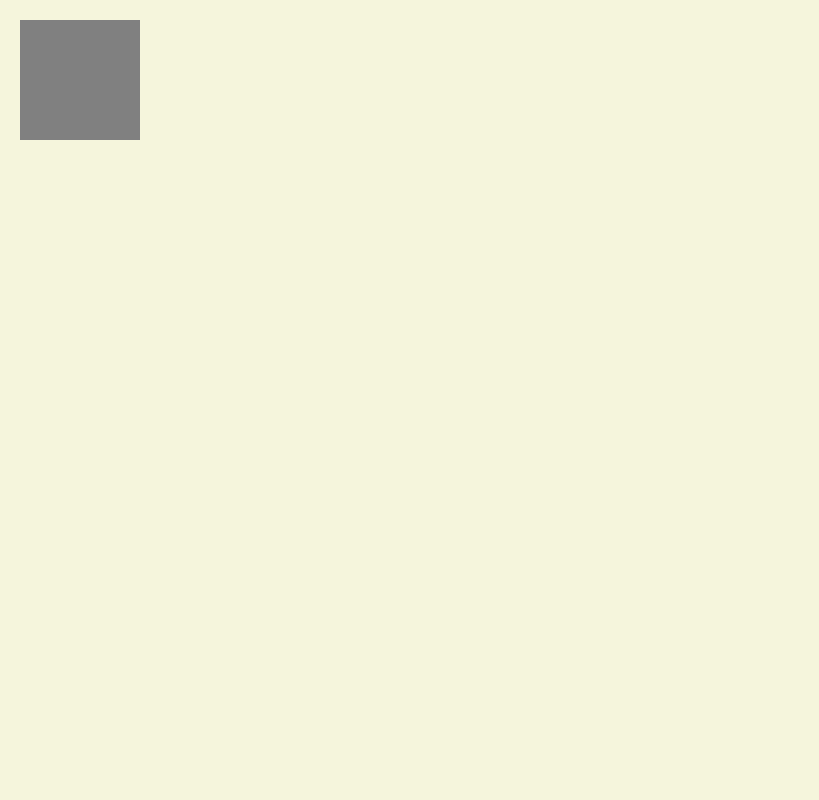
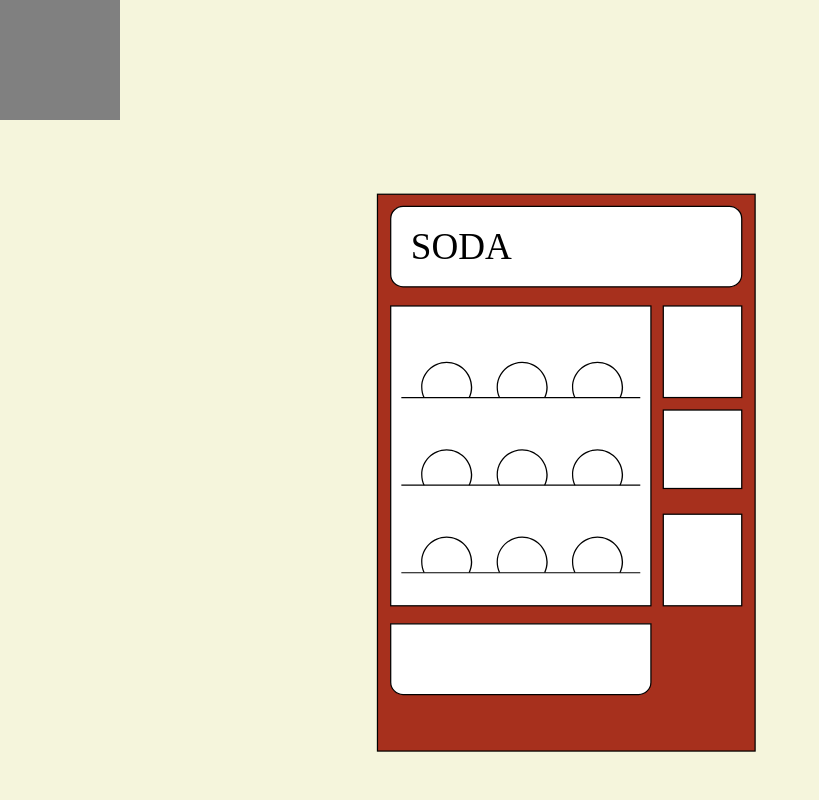
Before and after one commit to daffodilho/Lee_Ho_MusicMixer, a plain HTML site: page index.html in a window 1280 px wide. Shown: the top 800 px of the page, without its empty margins (0-819 px from the left). Drawn offline with Linux system fonts and the light colour scheme.

Commit message:
Dil and Yoon's layout

```diff
--- a/css/main.css
+++ b/css/main.css
@@ -14,8 +14,26 @@ main
     width: 120px;
     height: 120px;
     background-color: gray;
-
-    position: relative;
     top: 20px;
     left: 20px;
 }
+
+
+#machine
+{
+text-align: center;
+margin: 0 auto;
+margin-left: 300px;
+}
+
+
+
+#restart
+{
+ width: 120px;
+   height: 120px;
+   background-color: gray;
+
+   float: right;
+
+}
--- a/index.html
+++ b/index.html
@@ -13,6 +13,73 @@
     <main>
        <header>
            <div id="logo"></div>
+           <div id="machine"><svg version="1.1" id="Layer_1" xmlns="http://www.w3.org/2000/svg" xmlns:xlink="http://www.w3.org/1999/xlink" x="0px" y="0px"
+	 viewBox="0 0 792 612" style="enable-background:new 0 0 792 612;" xml:space="preserve">
+<style type="text/css">
+	.st0{fill:#A7301D;stroke:#000000;stroke-miterlimit:10;}
+	.st1{fill:#FFFFFF;stroke:#000000;stroke-miterlimit:10;}
+	.st2{font-family:'DINAlternate-Bold';}
+	.st3{font-size:30px;}
+	.st4{fill:none;stroke:#000000;stroke-miterlimit:10;}
+</style>
+<rect id="machine" x="62.6" y="60" class="st0" width="305.2" height="450"/>
+<rect x="73.3" y="150.3" class="st1" width="210.3" height="242.3"/>
+<path class="st1" d="M273.6,464.3H83.3c-5.5,0-10-4.5-10-10v-47.1h210.3v47.1C283.6,459.8,279.1,464.3,273.6,464.3z"/>
+<path class="st1" d="M347,69.8H83.3c-5.5,0-10,4.5-10,10v45c0,5.5,4.5,10,10,10H347c5.5,0,10-4.5,10-10v-45
+	C357,74.3,352.5,69.8,347,69.8z"/>
+<rect x="293.6" y="150.3" class="st1" width="63.4" height="74"/>
+<rect x="293.6" y="234.4" class="st1" width="63.4" height="63.4"/>
+<rect x="293.6" y="318.6" class="st1" width="63.4" height="74"/>
+<text transform="matrix(1 0 0 1 89.5447 112.0815)" class="st2 st3">SODA</text>
+<line class="st4" x1="81.9" y1="224.3" x2="275" y2="224.3"/>
+<line class="st4" x1="81.9" y1="295.1" x2="275" y2="295.1"/>
+<line class="st4" x1="81.9" y1="365.9" x2="275" y2="365.9"/>
+<g>
+	<path d="M118.5,195.3c-11.3,0-20.6,9.2-20.6,20.6c0,3,0.7,5.8,1.8,8.4c0.2,0,0.3,0.1,0.5,0.1c0.2,0,0.4-0.1,0.6-0.1
+		c-1.2-2.6-1.9-5.4-1.9-8.4c0-10.8,8.8-19.6,19.6-19.6s19.6,8.8,19.6,19.6c0,3-0.7,5.9-1.9,8.4c0.4,0,0.7,0,1.1,0.1
+		c1.2-2.6,1.9-5.5,1.9-8.5C139.1,204.5,129.9,195.3,118.5,195.3z"/>
+</g>
+<g>
+	<path d="M240.4,195.3c-11.3,0-20.6,9.2-20.6,20.6c0,3,0.7,5.8,1.8,8.4c0.2,0,0.3,0.1,0.5,0.1c0.2,0,0.4-0.1,0.6-0.1
+		c-1.2-2.6-1.9-5.4-1.9-8.4c0-10.8,8.8-19.6,19.6-19.6s19.6,8.8,19.6,19.6c0,3-0.7,5.9-1.9,8.4c0.4,0,0.7,0,1.1,0.1
+		c1.2-2.6,1.9-5.5,1.9-8.5C261,204.5,251.8,195.3,240.4,195.3z"/>
+</g>
+<g>
+	<path d="M179.5,195.3c-11.3,0-20.6,9.2-20.6,20.6c0,3,0.7,5.8,1.8,8.4c0.2,0,0.3,0.1,0.5,0.1c0.2,0,0.4-0.1,0.6-0.1
+		c-1.2-2.6-1.9-5.4-1.9-8.4c0-10.8,8.8-19.6,19.6-19.6s19.6,8.8,19.6,19.6c0,3-0.7,5.9-1.9,8.4c0.4,0,0.7,0,1.1,0.1
+		c1.2-2.6,1.9-5.5,1.9-8.5C200.1,204.5,190.8,195.3,179.5,195.3z"/>
+</g>
+<g>
+	<path d="M118.5,266.1c-11.3,0-20.6,9.2-20.6,20.6c0,3,0.7,5.8,1.8,8.4c0.2,0,0.3,0.1,0.5,0.1c0.2,0,0.4-0.1,0.6-0.1
+		c-1.2-2.6-1.9-5.4-1.9-8.4c0-10.8,8.8-19.6,19.6-19.6s19.6,8.8,19.6,19.6c0,3-0.7,5.9-1.9,8.4c0.4,0,0.7,0,1.1,0.1
+		c1.2-2.6,1.9-5.5,1.9-8.5C139.1,275.4,129.9,266.1,118.5,266.1z"/>
+</g>
+<g>
+	<path d="M240.4,266.1c-11.3,0-20.6,9.2-20.6,20.6c0,3,0.7,5.8,1.8,8.4c0.2,0,0.3,0.1,0.5,0.1c0.2,0,0.4-0.1,0.6-0.1
+		c-1.2-2.6-1.9-5.4-1.9-8.4c0-10.8,8.8-19.6,19.6-19.6s19.6,8.8,19.6,19.6c0,3-0.7,5.9-1.9,8.4c0.4,0,0.7,0,1.1,0.1
+		c1.2-2.6,1.9-5.5,1.9-8.5C261,275.4,251.8,266.1,240.4,266.1z"/>
+</g>
+<g>
+	<path d="M179.5,266.1c-11.3,0-20.6,9.2-20.6,20.6c0,3,0.7,5.8,1.8,8.4c0.2,0,0.3,0.1,0.5,0.1c0.2,0,0.4-0.1,0.6-0.1
+		c-1.2-2.6-1.9-5.4-1.9-8.4c0-10.8,8.8-19.6,19.6-19.6s19.6,8.8,19.6,19.6c0,3-0.7,5.9-1.9,8.4c0.4,0,0.7,0,1.1,0.1
+		c1.2-2.6,1.9-5.5,1.9-8.5C200.1,275.4,190.8,266.1,179.5,266.1z"/>
+</g>
+<g>
+	<path d="M118.5,336.7c-11.3,0-20.6,9.2-20.6,20.6c0,3,0.7,5.8,1.8,8.4c0.2,0,0.3,0.1,0.5,0.1c0.2,0,0.4-0.1,0.6-0.1
+		c-1.2-2.6-1.9-5.4-1.9-8.4c0-10.8,8.8-19.6,19.6-19.6s19.6,8.8,19.6,19.6c0,3-0.7,5.9-1.9,8.4c0.4,0,0.7,0,1.1,0.1
+		c1.2-2.6,1.9-5.5,1.9-8.5C139.1,345.9,129.9,336.7,118.5,336.7z"/>
+</g>
+<g>
+	<path d="M240.4,336.7c-11.3,0-20.6,9.2-20.6,20.6c0,3,0.7,5.8,1.8,8.4c0.2,0,0.3,0.1,0.5,0.1c0.2,0,0.4-0.1,0.6-0.1
+		c-1.2-2.6-1.9-5.4-1.9-8.4c0-10.8,8.8-19.6,19.6-19.6s19.6,8.8,19.6,19.6c0,3-0.7,5.9-1.9,8.4c0.4,0,0.7,0,1.1,0.1
+		c1.2-2.6,1.9-5.5,1.9-8.5C261,345.9,251.8,336.7,240.4,336.7z"/>
+</g>
+<g>
+	<path d="M179.5,336.7c-11.3,0-20.6,9.2-20.6,20.6c0,3,0.7,5.8,1.8,8.4c0.2,0,0.3,0.1,0.5,0.1c0.2,0,0.4-0.1,0.6-0.1
+		c-1.2-2.6-1.9-5.4-1.9-8.4c0-10.8,8.8-19.6,19.6-19.6s19.6,8.8,19.6,19.6c0,3-0.7,5.9-1.9,8.4c0.4,0,0.7,0,1.1,0.1
+		c1.2-2.6,1.9-5.5,1.9-8.5C200.1,345.9,190.8,336.7,179.5,336.7z"/>
+</g>
+</svg></div>
 
            <div id="restart">
 
@@ -20,6 +87,9 @@
 
        </header>
 
+
+
+        <footer></footer>
     </main>
 
 <script src="js/main.js"></script>
```
Also changed, not shown: 2 other files.
